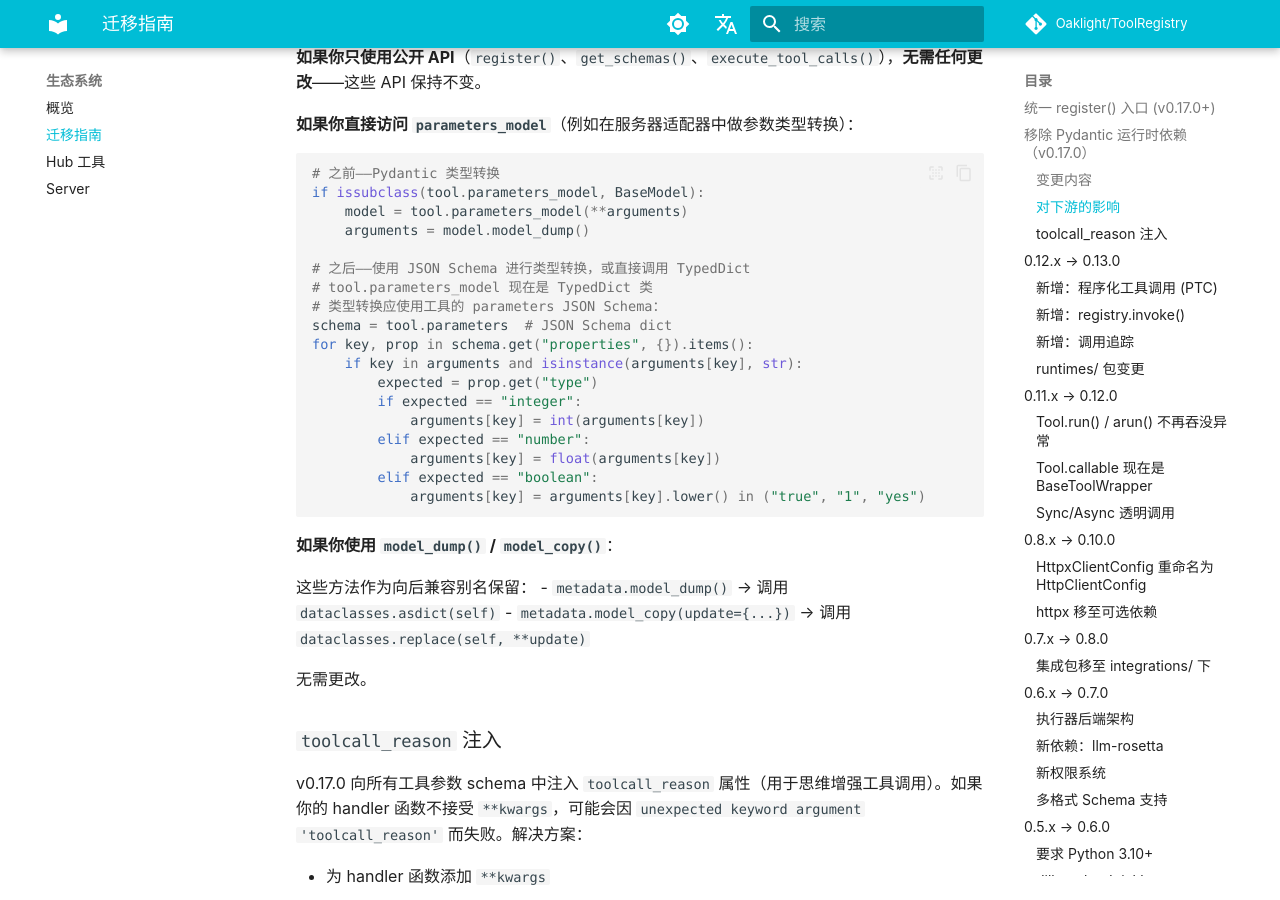
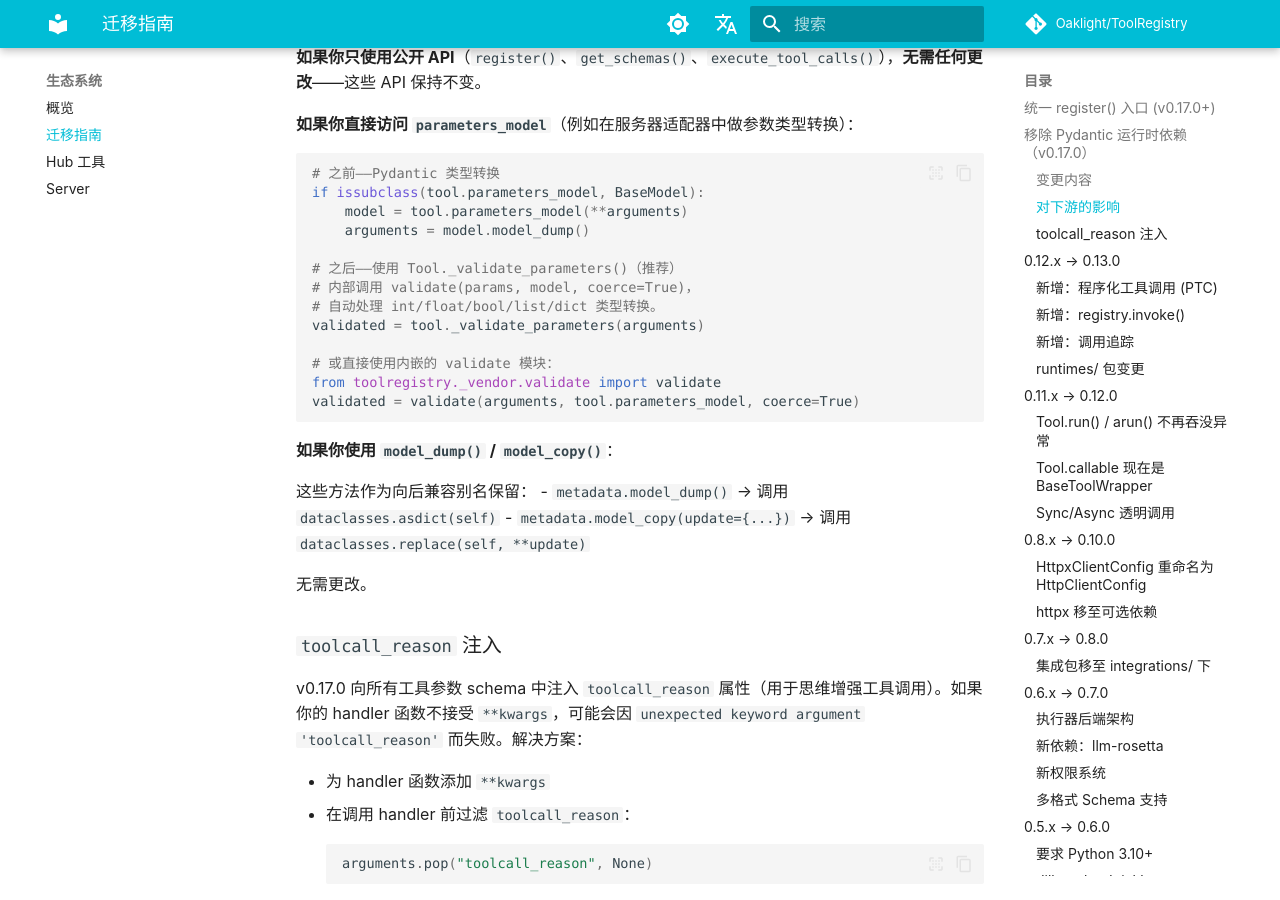
Before and after one commit to Oaklight/ToolRegistry, an MkDocs documentation site: the page built from docs/migration.md, in a window 1280 px wide and 900 px high, scrolled down 1372 px. Built offline with MkDocs 1.6.1 and Material for MkDocs 9.7.7, drawn with Linux system fonts in a browser that asks for light colours; some web fonts are replaced; comment, search, counter and statistics services are not loaded.

Commit message:
docs: recommend _validate_parameters over manual coercion in migration guide

````diff
--- a/docs/migration.md
+++ b/docs/migration.md
@@ -45,19 +45,14 @@ if issubclass(tool.parameters_model, BaseModel):
     model = tool.parameters_model(**arguments)
     arguments = model.model_dump()
 
-# 之后——使用 JSON Schema 进行类型转换，或直接调用 TypedDict
-# tool.parameters_model 现在是 TypedDict 类
-# 类型转换应使用工具的 parameters JSON Schema：
-schema = tool.parameters  # JSON Schema dict
-for key, prop in schema.get("properties", {}).items():
-    if key in arguments and isinstance(arguments[key], str):
-        expected = prop.get("type")
-        if expected == "integer":
-            arguments[key] = int(arguments[key])
-        elif expected == "number":
-            arguments[key] = float(arguments[key])
-        elif expected == "boolean":
-            arguments[key] = arguments[key].lower() in ("true", "1", "yes")
+# 之后——使用 Tool._validate_parameters()（推荐）
+# 内部调用 validate(params, model, coerce=True)，
+# 自动处理 int/float/bool/list/dict 类型转换。
+validated = tool._validate_parameters(arguments)
+
+# 或直接使用内嵌的 validate 模块：
+from toolregistry._vendor.validate import validate
+validated = validate(arguments, tool.parameters_model, coerce=True)
 ```
 
 **如果你使用 `model_dump()` / `model_copy()`**：
````
